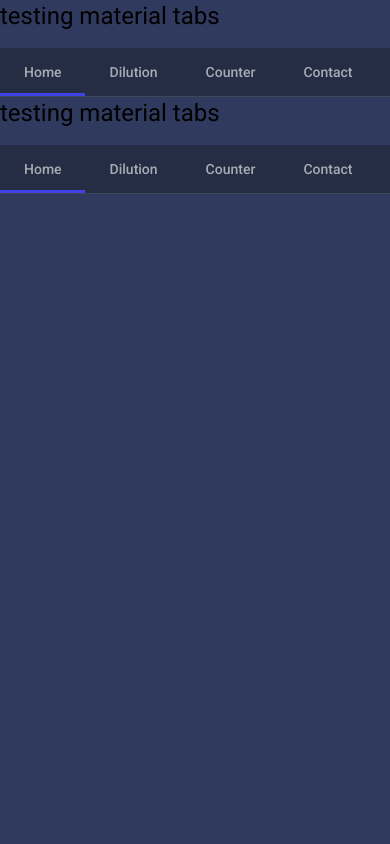
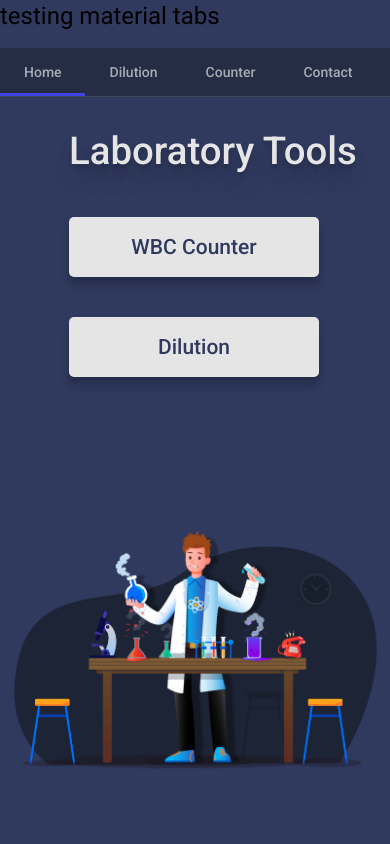
Before and after one commit to pavlikbond/skiptocyte-angular-2.0, an Angular app: page / in a window 390 px wide. Shown: the top 844 px of the page. Built offline with nearby package versions, Linux system fonts and the light colour scheme.

Commit message:
home page complete, missing routing

```diff
--- a/package.json
+++ b/package.json
@@ -30,12 +30,15 @@
     "@angular/cli": "~14.1.0",
     "@angular/compiler-cli": "^14.1.0",
     "@types/jasmine": "~4.0.0",
+    "autoprefixer": "^10.4.8",
     "jasmine-core": "~4.2.0",
     "karma": "~6.4.0",
     "karma-chrome-launcher": "~3.1.0",
     "karma-coverage": "~2.2.0",
     "karma-jasmine": "~5.1.0",
     "karma-jasmine-html-reporter": "~2.0.0",
+    "postcss": "^8.4.14",
+    "tailwindcss": "^3.1.8",
     "typescript": "~4.7.2"
   }
 }
--- a/src/app/app.component.html
+++ b/src/app/app.component.html
@@ -12,6 +12,7 @@
      [active]="activeLink == route"> {{route.name}} </a>
 </nav>
 <mat-tab-nav-panel #tabPanel></mat-tab-nav-panel>
+<app-home-page></app-home-page>
 
 
 <router-outlet></router-outlet>
--- a/src/app/home-page/home-page.component.html
+++ b/src/app/home-page/home-page.component.html
@@ -1,3 +1,7 @@
-<button>WBC Counter</button>
-<button>Dilution</button>
-<img src="../../assets/images/hero-illustration.png" alt="" />
+<div class="hero-image">
+    <div class="homepage-btn-container hero-text">
+        <h1>Laboratory Tools</h1>
+        <button class="homepage-btn diff-btn">WBC Counter</button>
+        <button class="homepage-btn dilution-btn">Dilution</button>
+    </div>
+</div>
--- a/src/app/home-page/home-page.component.scss
+++ b/src/app/home-page/home-page.component.scss
@@ -0,0 +1,94 @@
+$darkblue: #161c2f;
+$medblue: #242d43;
+$blue: #303a5e;
+$bluehover: #2366be;
+$verydarkblue: #000000;
+$grey: #e5e5e5;
+$greyHover: #c2c2c2;
+.hero-image {
+    /* Use "linear-gradient" to add a darken background effect to the image (photographer.jpg). This will make the text easier to read */
+    background-image: url("../../assets/images/hero-illustration.png");
+
+    /* Set a specific height */
+    height: calc(100vh - 88px);
+
+    /* Position and center the image to scale nicely on all screens */
+    background-position: top 10% right 10%;
+    background-repeat: no-repeat;
+    background-size: 60%;
+    position: relative;
+  }
+
+  .homepage-btn-container {
+    display: flex;
+    flex-direction: column;
+    position: absolute;
+    top: 10%;
+    left: 10%;
+    h1 {
+      color: $grey;
+      font-size: 4rem;
+      margin-bottom: 30px;
+      text-shadow: 0px 4px 3px rgba(0, 0, 0, 0.1), 0px 8px 13px rgba(0, 0, 0, 0.1),
+        0px 18px 23px rgba(0, 0, 0, 0.1);
+      font-weight: 500;
+    }
+    button {
+      padding: 20px;
+      text-decoration: none;
+      background: $grey;
+      color: $blue;
+      font-weight: 500;
+      font-size: 1.5em;
+      margin: 20px 0;
+      width: 250px;
+      border-radius: 5px;
+      box-shadow: 0 2.8px 2.2px rgba(0, 0, 0, 0.034), 0 6.7px 5.3px rgba(0, 0, 0, 0.048),
+        0 12.5px 10px rgba(0, 0, 0, 0.06), 0 6px 8px rgba(0, 0, 0, 0.1);
+      text-align: center;
+      transition: all 0.3s ease;
+      &:hover {
+        background: white;
+      }
+      &:active{
+        transform: scale(0.95);
+      }
+    }
+  }
+
+  @media (max-width: 992px) {
+    .hero-image {
+      background-position: top 60% left 90%;
+      background-size: 80%;
+    }
+    .homepage-btn-container {
+      margin-left: 30px;
+      h1 {
+        font-size: 2.4rem;
+      }
+      a {
+        font-size: 1.2rem;
+        width: 80%;
+        margin: 20px 0;
+      }
+    }
+  }
+
+  @media (max-width: 480px) {
+    .hero-image {
+      background-position: bottom 15% left 50%;
+      background-size: 100%;
+    }
+    .homepage-btn-container {
+      margin-left: 30px;
+      top: 5%;
+      h1 {
+        font-size: 2.4rem;
+      }
+      a {
+        font-size: 1.2rem;
+        width: 80%;
+        margin: 5px 0;
+      }
+    }
+  }
--- a/src/styles.scss
+++ b/src/styles.scss
@@ -1,7 +1,18 @@
 /* You can add global styles to this file, and also import other style files */
+@tailwind base;
+@tailwind components;
+@tailwind utilities;
 
-html, body { height: 100%; }
-body { margin: 0; font-family: Roboto, "Helvetica Neue", sans-serif; }
+$grey: #e5e5e5;
+
+html,
+body {
+  height: 100%;
+}
+body {
+  margin: 0;
+  font-family: Roboto, "Helvetica Neue", sans-serif;
+}
 
 body {
   background: #303a5e;
@@ -15,7 +26,12 @@ body {
   background-color: #242d43;
 }
 
-.mat-tab-group.mat-primary .mat-ink-bar, .mat-tab-nav-bar.mat-primary .mat-ink-bar{
+.mat-tab-group.mat-primary .mat-ink-bar,
+.mat-tab-nav-bar.mat-primary .mat-ink-bar {
   background: rgb(65, 65, 232);
   height: 3px;
 }
+
+.bg-grey {
+  background-color: $grey;
+}
--- /dev/null
+++ b/tailwind.config.js
@@ -0,0 +1,8 @@
+/*@type {import('tailwindcss').Config} */
+module.exports = {
+  content: ["./src/**/*.{html,ts}"],
+  theme: {
+    extend: {},
+  },
+  plugins: [],
+};
```
Also changed, not shown: 1 other file (tests, documents, lock files or other folders).
